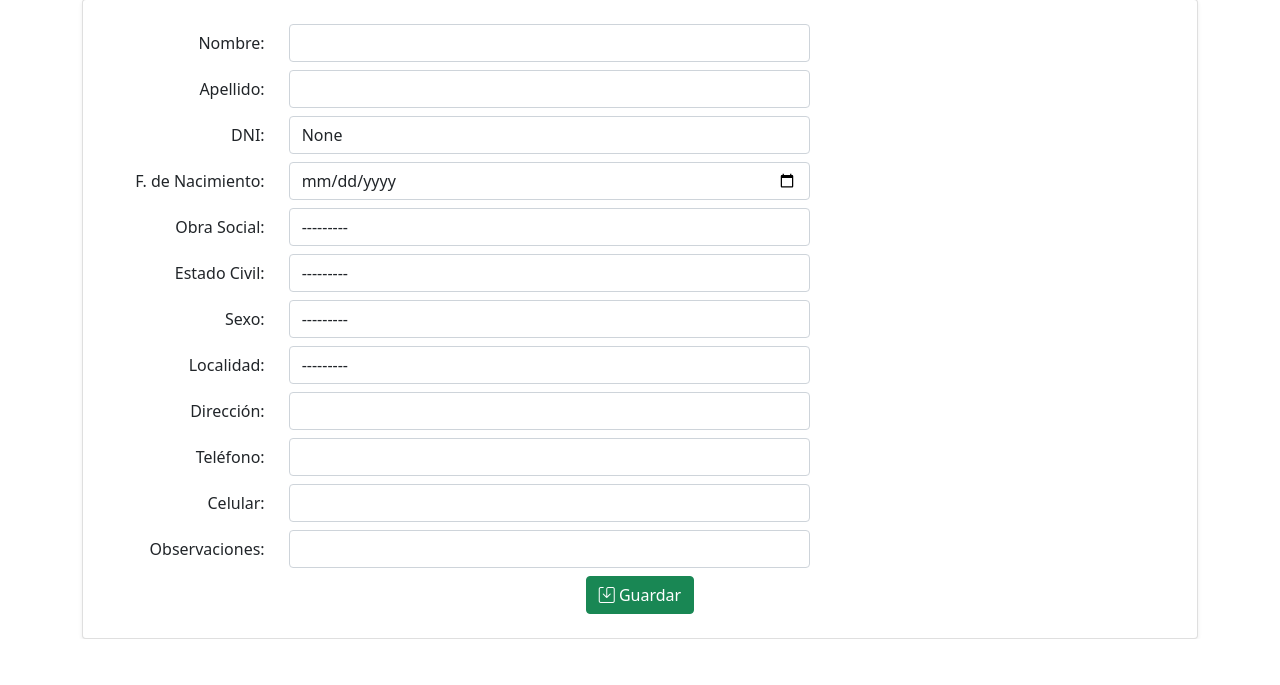
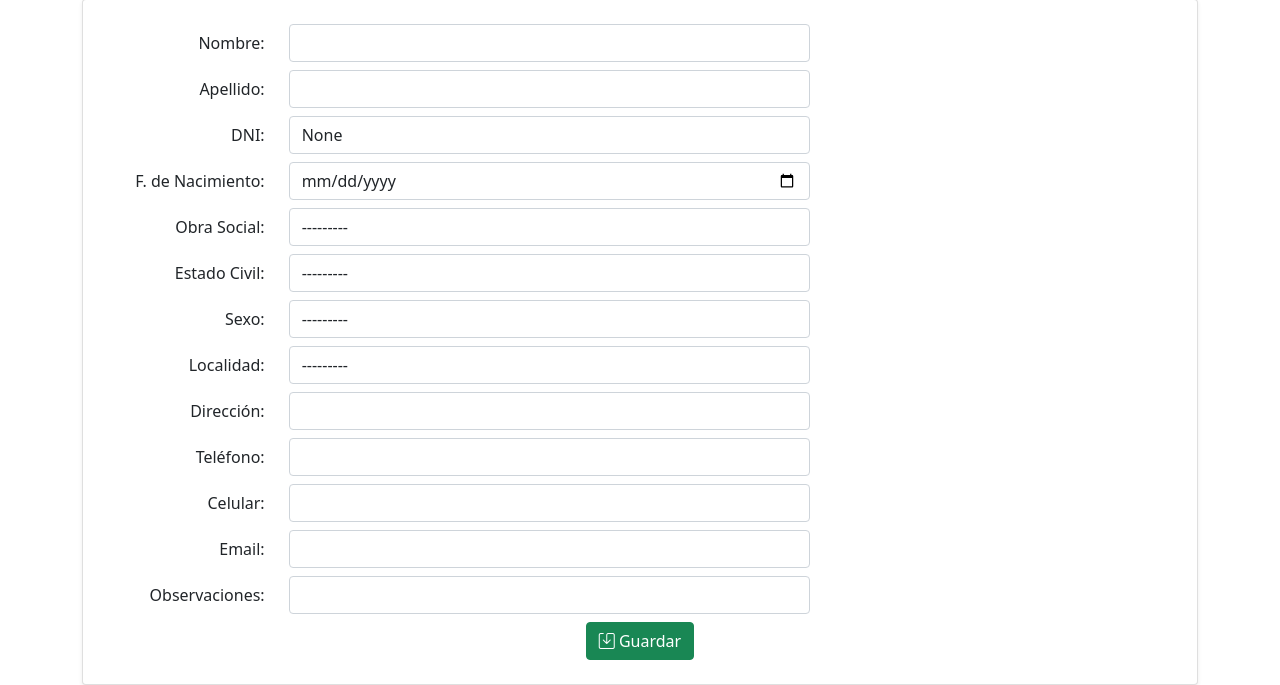
Before and after one commit to NadCarlos/gym_django, a Django app: page /administracion/1/paciente_update/ in a window 1280 px wide. Shown: the part 169-854 px from the top of the page. Before the commit the page ends 808 px from the top, so only its background shows below. Run offline with Django 4.2, Linux system fonts and the light colour scheme; the visitor is signed in with stand-in values (Sample User, id 1); data that the repository does not hold is empty; parts of the project's set-up code (start-up, migrations or seed data) failed here and were passed over; some libraries are stand-ins or nearby versions.

Commit message:
updated filters and views for email field for paciente and profesional

```diff
--- a/gym/administracion/forms.py
+++ b/gym/administracion/forms.py
@@ -19,6 +19,7 @@ class PacienteCreateForm(forms.ModelForm):
             'direccion',
             'telefono',
             'celular',
+            'email',
             'observaciones',
             'fecha_nacimiento',
             'id_obra_social',
@@ -35,6 +36,7 @@ class PacienteCreateForm(forms.ModelForm):
             'direccion': forms.TextInput(attrs={'class': 'form-control custom-class'}),
             'telefono': forms.NumberInput(attrs={'class': 'form-control custom-class'}),
             'celular': forms.NumberInput(attrs={'class': 'form-control custom-class'}),
+            'email': forms.EmailInput(attrs={'class': 'form-control custom-class'}),
             'fecha_nacimiento': forms.DateInput(attrs={'class': 'form-control', 'placeholder': 'Select a date','type': 'date'}),
             'observaciones': forms.TextInput(attrs={'class': 'form-control custom-class'}),
             'id_obra_social': forms.Select(attrs={'class': 'form-control custom-class'}),
@@ -62,6 +64,7 @@ class PacienteUpdateForm(forms.ModelForm):
             'direccion',
             'telefono',
             'celular',
+            'email',
             'observaciones',
             'fecha_nacimiento',
             'id_obra_social',
@@ -77,6 +80,7 @@ class PacienteUpdateForm(forms.ModelForm):
             'direccion': forms.TextInput(attrs={'class': 'form-control custom-class'}),
             'telefono': forms.NumberInput(attrs={'class': 'form-control custom-class'}),
             'celular': forms.NumberInput(attrs={'class': 'form-control custom-class'}),
+            'email': forms.EmailInput(attrs={'class': 'form-control custom-class'}),
             'observaciones': forms.TextInput(attrs={'class': 'form-control custom-class'}),
             'fecha_nacimiento': forms.DateInput(attrs={'class': 'form-control', 'placeholder': 'Select a date','type': 'date'}),
             'id_obra_social': forms.Select(attrs={'class': 'form-control custom-class'}),
@@ -190,6 +194,7 @@ class ProfesionalCreateForm(forms.ModelForm):
             'matricula',
             'direccion',
             'celular',
+            'email',
             'fecha_nacimiento',
             'id_sexo',
             'id_localidad',
@@ -203,6 +208,7 @@ class ProfesionalCreateForm(forms.ModelForm):
             'matricula': forms.NumberInput(attrs={'class': 'form-control custom-class'}),
             'direccion': forms.TextInput(attrs={'class': 'form-control custom-class'}),
             'celular': forms.NumberInput(attrs={'class': 'form-control custom-class'}),
+            'email': forms.EmailInput(attrs={'class': 'form-control custom-class'}),
             'fecha_nacimiento': forms.DateInput(attrs={'class': 'form-control', 'placeholder': 'Select a date','type': 'date'}),
             'id_sexo': forms.Select(attrs={'class': 'form-control custom-class'}),
             'id_localidad': forms.Select(attrs={'class': 'form-control custom-class'}),
@@ -222,6 +228,7 @@ class ProfesionalUpdateForm(forms.ModelForm):
             'matricula',
             'direccion',
             'celular',
+            'email',
             'fecha_nacimiento',
             'id_sexo',
             'id_localidad',
@@ -234,6 +241,7 @@ class ProfesionalUpdateForm(forms.ModelForm):
             'matricula': forms.NumberInput(attrs={'class': 'form-control custom-class'}),
             'direccion': forms.TextInput(attrs={'class': 'form-control custom-class'}),
             'celular': forms.NumberInput(attrs={'class': 'form-control custom-class'}),
+            'email': forms.EmailInput(attrs={'class': 'form-control custom-class'}),
             'fecha_nacimiento': forms.DateInput(attrs={'class': 'form-control', 'placeholder': 'Select a date','type': 'date'}),
             'id_sexo': forms.Select(attrs={'class': 'form-control custom-class'}),
             'id_localidad': forms.Select(attrs={'class': 'form-control custom-class'}),
--- a/gym/administracion/repositories/paciente.py
+++ b/gym/administracion/repositories/paciente.py
@@ -74,6 +74,7 @@ class PacienteRepository:
         id_localidad: Localidad,
         direccion: Optional[str] = None,
         celular: Optional[str] = None,
+        email: Optional[str] = None,
         telefono: Optional[str] = None,
         observaciones: Optional[str] = None,
     ):
@@ -89,6 +90,7 @@ class PacienteRepository:
             id_localidad=id_localidad,
             direccion=direccion,
             celular=celular,
+            email=email,
             telefono=telefono,
             observaciones=observaciones,
         )
@@ -102,6 +104,7 @@ class PacienteRepository:
         direccion: str,
         telefono: str,
         celular: str,
+        email: str,
         observaciones: str,
         fecha_nacimiento: str,
         obra_social: ObraSocial,
@@ -116,6 +119,7 @@ class PacienteRepository:
         paciente.direccion = direccion
         paciente.telefono = telefono
         paciente.celular = celular
+        paciente.email = email
         paciente.observaciones=observaciones
         paciente.fecha_nacimiento = fecha_nacimiento
         paciente.id_obra_social = obra_social
--- a/gym/administracion/repositories/profesional.py
+++ b/gym/administracion/repositories/profesional.py
@@ -69,6 +69,7 @@ class ProfesionalRepository:
         id_sexo: Sexo,
         direccion: Optional[str] = None,
         celular: Optional[str] = None,
+        email: Optional[str] = None,
     ):
         return Profesional.objects.create(
             id_usuario=id_usuario,
@@ -81,6 +82,7 @@ class ProfesionalRepository:
             id_sexo=id_sexo,
             direccion=direccion,
             celular=celular,
+            email=email,
         )
 
     def update(
@@ -92,6 +94,7 @@ class ProfesionalRepository:
         matricula: str,
         direccion: str,
         celular: str,
+        email: str,
         fecha_nacimiento: str,
         sexo: Sexo,
         localidad: Localidad,
@@ -103,6 +106,7 @@ class ProfesionalRepository:
         profesional.matricula = matricula
         profesional.direccion = direccion
         profesional.celular = celular
+        profesional.email = email
         profesional.fecha_nacimiento = fecha_nacimiento
         profesional.id_sexo = sexo
         profesional.id_localidad = localidad
--- a/gym/administracion/templates/pacientes/detail.html
+++ b/gym/administracion/templates/pacientes/detail.html
@@ -15,6 +15,7 @@
                 <p class="card-text"><strong>Dirección:</strong> {{ paciente.direccion }}</p>
                 <p class="card-text"><strong>Teléfono:</strong> {{ paciente.telefono }}</p>
                 <p class="card-text"><strong>Celular:</strong> {{ paciente.celular }}</p>
+                <p class="card-text"><strong>Email:</strong> {{ paciente.email }}</p>
             </div>
             <div class="col-md-6">
                 <p class="card-text"><strong>Fecha de Nacimiento:</strong> {{ paciente.fecha_nacimiento }}</p>
--- a/gym/administracion/templates/pacientes/update.html
+++ b/gym/administracion/templates/pacientes/update.html
@@ -106,6 +106,15 @@
             </div>
 
             <div class="mb-2 row">
+                <label class="d-flex justify-content-end col-sm-2 col-form-label">Email:</label>
+                <div class="col-sm-6">
+                    {{ form.email }}
+                </div>
+                <div class="col-sm-4">
+                </div>
+            </div>
+
+            <div class="mb-2 row">
                 <label class="d-flex justify-content-end col-sm-2 col-form-label">Observaciones:</label>
                 <div class="col-sm-6">
                     {{ form.observaciones }}
--- a/gym/administracion/templates/profesional/detail.html
+++ b/gym/administracion/templates/profesional/detail.html
@@ -15,6 +15,7 @@
                 <p class="card-text"><strong>Matricula:</strong> {{ profesional.matricula }}</p>
                 <p class="card-text"><strong>Direccion:</strong> {{ profesional.direccion }}</p>
                 <p class="card-text"><strong>Celular:</strong> {{ profesional.celular }}</p>
+                <p class="card-text"><strong>Email:</strong> {{ profesional.email }}</p>
             </div>
             <div class="col-md-6">
                 <p class="card-text"><strong>Fecha de Nacimiento:</strong> {{ profesional.fecha_nacimiento }}</p>
--- a/gym/administracion/views/pacientes.py
+++ b/gym/administracion/views/pacientes.py
@@ -249,6 +249,7 @@ class PacienteCreate(View):
                     direccion=form.cleaned_data['direccion'],
                     telefono=form.cleaned_data['telefono'],
                     celular=form.cleaned_data['celular'],
+                    email=form.cleaned_data['email'],
                     observaciones=form.cleaned_data['observaciones'],
                     )
                 paciente_area = pacienteAreaRepo.create(
@@ -300,6 +301,7 @@ class PacienteUpdate(View):
                         direccion=form.cleaned_data['direccion'],
                         telefono=form.cleaned_data['telefono'],
                         celular=form.cleaned_data['celular'],
+                        email=form.cleaned_data['email'],
                         observaciones=form.cleaned_data['observaciones'],
                         fecha_nacimiento=form.cleaned_data['fecha_nacimiento'],
                         obra_social=form.cleaned_data['id_obra_social'],
--- a/gym/administracion/views/profesional.py
+++ b/gym/administracion/views/profesional.py
@@ -185,6 +185,7 @@ class ProfesionalCreate(View):
                         id_localidad=form.cleaned_data['id_localidad'],
                         direccion=form.cleaned_data['direccion'],
                         celular=form.cleaned_data['celular'],
+                        email=form.cleaned_data['email'],
                         )
                     profesional_area = profesionalAreaRepo.create(
                         id_profesional=profesional_nuevo,
@@ -254,6 +255,7 @@ class ProfesionalUpdate(View):
                     localidad=form.cleaned_data['id_localidad'],
                     direccion=form.cleaned_data['direccion'],
                     celular=form.cleaned_data['celular'],
+                    email=form.cleaned_data['email'],
                     )
                 return redirect('profesional_detail', profesional.id)
         except:
--- a/gym/rehabilitacion/templates/pacientes_rehab/detail.html
+++ b/gym/rehabilitacion/templates/pacientes_rehab/detail.html
@@ -34,6 +34,7 @@
                     <p><strong>Dirección:</strong> {{ paciente.direccion }}</p>
                     <p><strong>Teléfono:</strong> {{ paciente.telefono }}</p>
                     <p><strong>Celular:</strong> {{ paciente.celular }}</p>
+                    <p><strong>Email:</strong> {{ paciente.email }}</p>
                     <p><strong>Localidad:</strong> {{ paciente.id_localidad.nombre }}</p>
                 </div>
                 <!-- DATOS PERSONALES - Columna 2 -->
--- a/gym/rehabilitacion/templates/profesional_rehab/detail.html
+++ b/gym/rehabilitacion/templates/profesional_rehab/detail.html
@@ -21,6 +21,7 @@
                 <p><strong>Matrícula:</strong> {{ profesional.matricula }}</p>
                 <p><strong>Dirección:</strong> {{ profesional.direccion }}</p>
                 <p><strong>Celular:</strong> {{ profesional.celular }}</p>
+                <p><strong>Email:</strong> {{ profesional.email }}</p>
             </div>
             <!-- Columna derecha -->
             <div class="col-md-6">
--- a/gym/rehabilitacion/views/pacientes_rehab.py
+++ b/gym/rehabilitacion/views/pacientes_rehab.py
@@ -219,6 +219,7 @@ class PacienteRehabCreate(View):
                     direccion=form.cleaned_data['direccion'],
                     telefono=form.cleaned_data['telefono'],
                     celular=form.cleaned_data['celular'],
+                    email=form.cleaned_data['email'],
                     observaciones=form.cleaned_data['observaciones'],
                     )
                 paciente_area = pacienteAreaRepo.create(
@@ -270,6 +271,7 @@ class PacienteRehabUpdate(View):
                         direccion=form.cleaned_data['direccion'],
                         telefono=form.cleaned_data['telefono'],
                         celular=form.cleaned_data['celular'],
+                        email=form.cleaned_data['email'],
                         observaciones=form.cleaned_data['observaciones'],
                         fecha_nacimiento=form.cleaned_data['fecha_nacimiento'],
                         obra_social=form.cleaned_data['id_obra_social'],
--- a/gym/rehabilitacion/views/profesional_rehab.py
+++ b/gym/rehabilitacion/views/profesional_rehab.py
@@ -124,6 +124,7 @@ class ProfesionalRehabCreate(View):
                         id_localidad=form.cleaned_data['id_localidad'],
                         direccion=form.cleaned_data['direccion'],
                         celular=form.cleaned_data['celular'],
+                        email=form.cleaned_data['email'],
                         )
                     profesional_area = profesionalAreaRepo.create(
                         id_profesional=profesional_nuevo,
@@ -193,6 +194,7 @@ class ProfesionalRehabUpdate(View):
                     localidad=form.cleaned_data['id_localidad'],
                     direccion=form.cleaned_data['direccion'],
                     celular=form.cleaned_data['celular'],
+                    email=form.cleaned_data['email'],
                     )
                 return redirect('profesional_rehab_detail', profesional.id)
         except:
```
Also changed, not shown: gym/administracion/templates/pacientes/create.html (+9 -0 lines), gym/administracion/templates/profesional/create.html (+9 -0 lines), gym/administracion/templates/profesional/update.html (+9 -0 lines), gym/rehabilitacion/templates/pacientes_rehab/create.html (+9 -0 lines), gym/rehabilitacion/templates/pacientes_rehab/update.html (+9 -0 lines), gym/rehabilitacion/templates/profesional_rehab/create.html (+9 -0 lines), gym/rehabilitacion/templates/profesional_rehab/update.html (+9 -0 lines).
